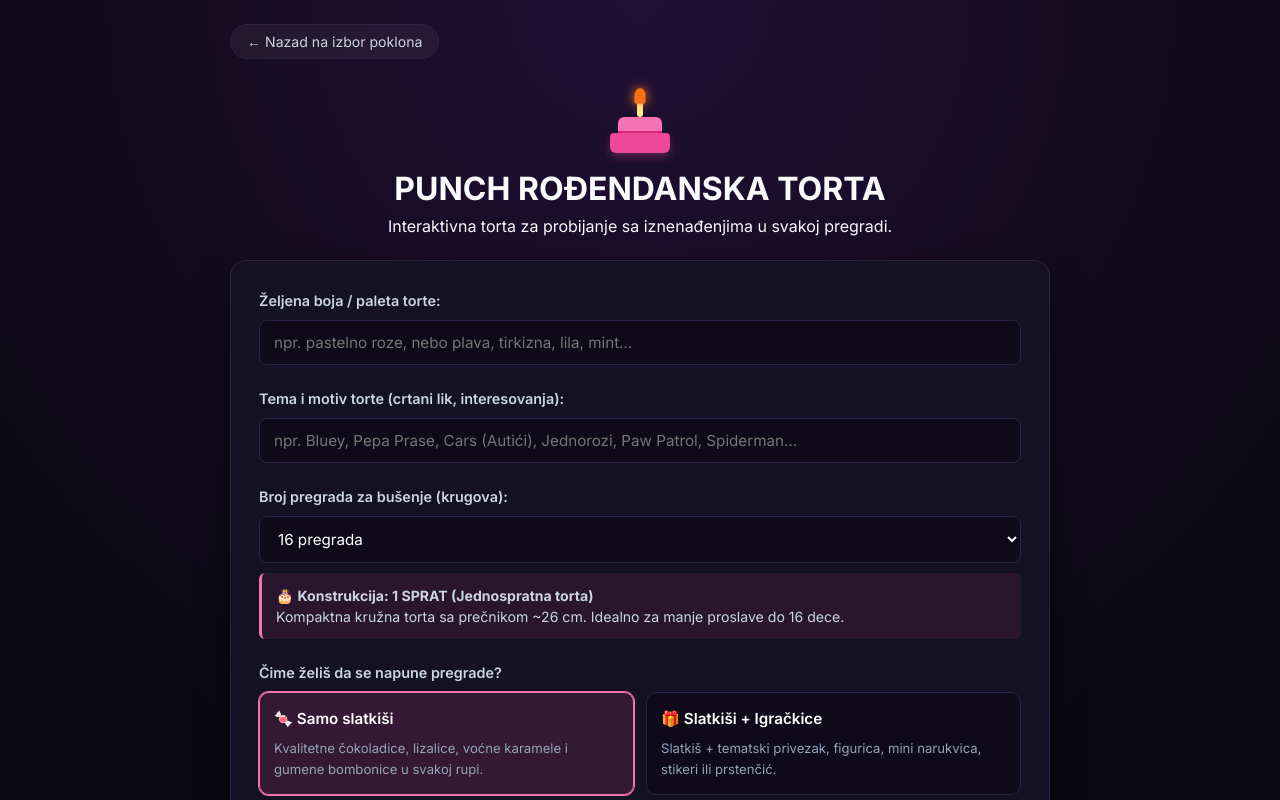
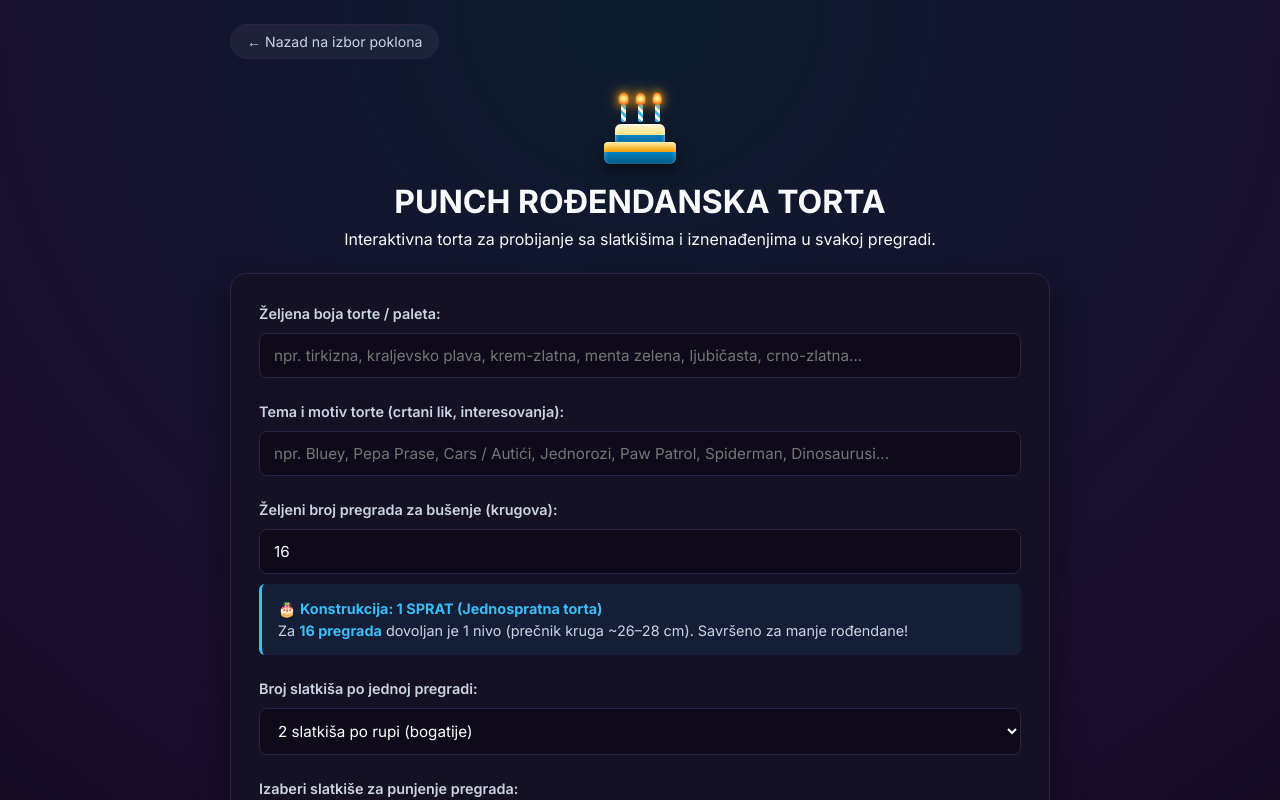
Before and after one commit to milicaglumicic-speedstep/Bum_kutije, a plain HTML site: page index.html in a window 1280 px wide. Both pictures are taken after a click on the element 850 px from the left and 352 px from the top of the page. Shown: the top 800 px of the page. Drawn offline with Linux system fonts and the light colour scheme.

Commit message:
Update index.html

```diff
--- a/index.html
+++ b/index.html
@@ -15,8 +15,13 @@
       --accent: #9333ea;
       --accent-light: #c084fc;
       --accent-hover: #7e22ce;
-      --punch-accent: #ec4899;
-      --punch-light: #f472b6;
+
+      /* Neutralna svečana uniseks paleta za Punch tortu (Zlatno-tirkizna / vanila / amber) */
+      --punch-accent: #0ea5e9;
+      --punch-light: #38bdf8;
+      --gold: #f59e0b;
+      --gold-light: #fde047;
+
       --text: #f8fafc;
       --text-muted: #94a3b8;
       --silver: #cbd5e1;
@@ -36,7 +41,7 @@
       color: var(--text);
       line-height: 1.6;
       padding: 24px 16px 60px;
-      background-image: radial-gradient(circle at top, rgba(147, 51, 234, 0.15) 0%, transparent 60%);
+      background-image: radial-gradient(circle at top, rgba(14, 165, 233, 0.12) 0%, rgba(147, 51, 234, 0.12) 50%, transparent 80%);
       min-height: 100vh;
     }
 
@@ -45,7 +50,7 @@
       margin: 0 auto;
     }
 
-    /* Dugme za povratak na početni izbor */
+    /* Dugme za povratak */
     .back-nav {
       margin-bottom: 20px;
       display: inline-flex;
@@ -74,7 +79,7 @@
     }
 
     .main-title {
-      font-size: 2.6rem;
+      font-size: 2.5rem;
       font-weight: 800;
       color: #ffffff;
       margin-bottom: 12px;
@@ -83,7 +88,7 @@
 
     .main-subtitle {
       color: var(--text-muted);
-      font-size: 1.1rem;
+      font-size: 1.05rem;
       max-width: 580px;
       margin: 0 auto 35px;
     }
@@ -173,7 +178,7 @@
     }
 
     .hub-card.punch .hub-btn {
-      background: rgba(236, 72, 153, 0.25);
+      background: rgba(14, 165, 233, 0.25);
       border: 1px solid var(--punch-light);
     }
     .hub-card.punch:hover .hub-btn {
@@ -249,59 +254,77 @@
       100% { transform: rotateX(-20deg) rotateY(360deg); }
     }
 
-    /* Animacija torte za Punch */
-    .cake-anim {
-      width: 64px;
-      height: 64px;
+    /* NEUTRALNA ANIMIRANA TORTA SA SVEĆICAMA */
+    .cake-animated-box {
+      width: 80px;
+      height: 75px;
+      position: relative;
       display: flex;
       flex-direction: column;
       align-items: center;
       justify-content: flex-end;
+    }
+
+    /* 3 animirane svećice sa treperavim plamenom */
+    .candles-row {
+      display: flex;
+      gap: 12px;
+      margin-bottom: 2px;
+      z-index: 2;
+    }
+
+    .cake-candle {
+      width: 5px;
+      height: 18px;
+      background: repeating-linear-gradient(45deg, #38bdf8, #38bdf8 3px, #ffffff 3px, #ffffff 6px);
+      border-radius: 2px;
       position: relative;
     }
 
-    .candle {
-      width: 6px;
-      height: 16px;
-      background: #fef08a;
-      border-radius: 3px;
-      position: relative;
-    }
-
-    .flame {
-      width: 10px;
-      height: 14px;
-      background: #f97316;
+    .cake-flame {
+      width: 9px;
+      height: 13px;
+      background: radial-gradient(circle, #fef08a 20%, #f97316 70%, transparent 100%);
       border-radius: 50% 50% 20% 20%;
       position: absolute;
       top: -12px;
       left: -2px;
-      box-shadow: 0 0 10px #f97316;
-      animation: flicker 0.8s infinite alternate;
+      box-shadow: 0 0 8px #f59e0b, 0 0 14px rgba(245, 158, 11, 0.6);
+      animation: flameWiggle 0.6s infinite alternate ease-in-out;
+      transform-origin: bottom center;
     }
 
-    @keyframes flicker {
-      0% { transform: scale(1) rotate(-2deg); }
-      100% { transform: scale(1.15) rotate(3deg); }
+    .cake-candle:nth-child(2) .cake-flame {
+      animation-delay: 0.2s;
+    }
+    .cake-candle:nth-child(3) .cake-flame {
+      animation-delay: 0.4s;
     }
 
-    .cake-tier-top {
-      width: 44px;
-      height: 16px;
-      background: #f472b6;
-      border-radius: 6px 6px 0 0;
-      border-bottom: 2px solid #db2777;
+    @keyframes flameWiggle {
+      0% { transform: scale(1) rotate(-3deg); }
+      50% { transform: scale(1.15, 0.95) rotate(2deg); }
+      100% { transform: scale(0.95, 1.1) rotate(-2deg); }
     }
 
-    .cake-tier-bottom {
-      width: 60px;
-      height: 20px;
-      background: #ec4899;
-      border-radius: 4px 4px 6px 6px;
-      box-shadow: 0 4px 10px rgba(236, 72, 153, 0.3);
+    .cake-tier-top-neutral {
+      width: 50px;
+      height: 18px;
+      background: linear-gradient(180deg, #fef3c7 0%, #fde68a 60%, #0284c7 60%, #0369a1 100%);
+      border-radius: 6px 6px 0 0;
+      box-shadow: inset 0 2px 4px rgba(255,255,255,0.6);
+      position: relative;
     }
 
-    /* ZAJEDNIČKI STILOVI ZA FORME */
+    .cake-tier-bottom-neutral {
+      width: 72px;
+      height: 22px;
+      background: linear-gradient(180deg, #fde68a 0%, #f59e0b 45%, #0284c7 45%, #075985 100%);
+      border-radius: 4px 4px 6px 6px;
+      box-shadow: 0 6px 14px rgba(0, 0, 0, 0.5), inset 0 2px 4px rgba(255,255,255,0.4);
+    }
+
+    /* ZAJEDNIČKI STILOVI FORMI */
     .view-section {
       display: none;
     }
@@ -363,7 +386,7 @@
       color: var(--silver);
     }
 
-    select, input[type="text"], textarea {
+    select, input[type="text"], input[type="number"], textarea {
       width: 100%;
       padding: 12px 14px;
       border-radius: 8px;
@@ -375,11 +398,14 @@
       transition: border-color 0.2s ease;
     }
 
-    select:focus, input[type="text"]:focus, textarea:focus {
+    select:focus, input[type="text"]:focus, input[type="number"]:focus, textarea:focus {
       border-color: var(--accent-light);
     }
 
-    .punch-theme select:focus, .punch-theme input[type="text"]:focus, .punch-theme textarea:focus {
+    .punch-theme select:focus,
+    .punch-theme input[type="text"]:focus,
+    .punch-theme input[type="number"]:focus,
+    .punch-theme textarea:focus {
       border-color: var(--punch-light);
     }
 
@@ -396,13 +422,17 @@
 
     .punch-info-box {
       margin-top: 10px;
-      padding: 12px 14px;
-      background: rgba(236, 72, 153, 0.09);
+      padding: 14px 16px;
+      background: rgba(14, 165, 233, 0.09);
       border-left: 3px solid var(--punch-light);
       border-radius: 6px;
-      font-size: 0.88rem;
+      font-size: 0.9rem;
       color: var(--silver);
       line-height: 1.5;
+    }
+
+    .punch-info-box strong {
+      color: #38bdf8;
     }
 
     .style-grid {
@@ -505,7 +535,7 @@
 
     .radio-card.selected {
       border-color: var(--punch-light);
-      background: rgba(236, 72, 153, 0.14);
+      background: rgba(14, 165, 233, 0.14);
       box-shadow: 0 0 0 1px var(--punch-light);
     }
 
@@ -530,7 +560,7 @@
     }
 
     .punch-theme .price-box {
-      background: rgba(236, 72, 153, 0.08);
+      background: rgba(14, 165, 233, 0.08);
       border-color: var(--punch-light);
     }
 
@@ -615,12 +645,16 @@
         <div class="hub-btn">Sklopi BUM kutiju →</div>
       </div>
 
-      <!-- Bira PUNCH tortu -->
+      <!-- Bira PUNCH tortu sa animiranim svećicama -->
       <div class="hub-card punch" onclick="showSection('punchView')">
-        <div class="cake-anim">
-          <div class="candle"><div class="flame"></div></div>
-          <div class="cake-tier-top"></div>
-          <div class="cake-tier-bottom"></div>
+        <div class="cake-animated-box">
+          <div class="candles-row">
+            <div class="cake-candle"><div class="cake-flame"></div></div>
+            <div class="cake-candle"><div class="cake-flame"></div></div>
+            <div class="cake-candle"><div class="cake-flame"></div></div>
+          </div>
+          <div class="cake-tier-top-neutral"></div>
+          <div class="cake-tier-bottom-neutral"></div>
         </div>
         <h2>PUNCH TORTA</h2>
         <p>Hit rođendanska torta sa pregradama za bušenje punjenim slatkišima i igračkicama.</p>
@@ -774,13 +808,17 @@
     <button class="back-nav" onclick="showSection('homeScreen')">← Nazad na izbor poklona</button>
 
     <header class="section-header">
-      <div class="cake-anim" style="margin: 0 auto 10px;">
-        <div class="candle"><div class="flame"></div></div>
-        <div class="cake-tier-top"></div>
-        <div class="cake-tier-bottom"></div>
+      <div class="cake-animated-box" style="margin: 0 auto 12px;">
+        <div class="candles-row">
+          <div class="cake-candle"><div class="cake-flame"></div></div>
+          <div class="cake-candle"><div class="cake-flame"></div></div>
+          <div class="cake-candle"><div class="cake-flame"></div></div>
+        </div>
+        <div class="cake-tier-top-neutral"></div>
+        <div class="cake-tier-bottom-neutral"></div>
       </div>
       <h1 style="font-size:2rem; font-weight:700;">PUNCH ROĐENDANSKA TORTA</h1>
-      <p class="subtitle">Interaktivna torta za probijanje sa iznenađenjima u svakoj pregradi.</p>
+      <p class="subtitle">Interaktivna torta za probijanje sa slatkišima i iznenađenjima u svakoj pregradi.</p>
     </header>
 
     <div class="box-card">
@@ -789,49 +827,64 @@
 
         <!-- Boja torte -->
         <div class="form-group">
-          <label for="punchColor">Željena boja / paleta torte:</label>
-          <input type="text" id="punchColor" name="boja_torte" placeholder="npr. pastelno roze, nebo plava, tirkizna, lila, mint...">
+          <label for="punchColor">Željena boja torte / paleta:</label>
+          <input type="text" id="punchColor" name="boja_torte" placeholder="npr. tirkizna, kraljevsko plava, krem-zlatna, menta zelena, ljubičasta, crno-zlatna...">
         </div>
 
         <!-- Motiv / Tema -->
         <div class="form-group">
           <label for="punchThemeInput">Tema i motiv torte (crtani lik, interesovanja):</label>
-          <input type="text" id="punchThemeInput" name="tema" placeholder="npr. Bluey, Pepa Prase, Cars (Autići), Jednorozi, Paw Patrol, Spiderman...">
+          <input type="text" id="punchThemeInput" name="tema" placeholder="npr. Bluey, Pepa Prase, Cars / Autići, Jednorozi, Paw Patrol, Spiderman, Dinosaurusi...">
         </div>
 
-        <!-- Broj pregrada sa spratnošću -->
+        <!-- Slobodan unos broja pregrada -->
         <div class="form-group">
-          <label for="punchHoles">Broj pregrada za bušenje (krugova):</label>
-          <select id="punchHoles" name="broj_pregrada" onchange="handlePunchHolesChange()">
-            <option value="12">12 pregrada</option>
-            <option value="16" selected>16 pregrada</option>
-            <option value="20">20 pregrada</option>
-            <option value="24">24 pregrade</option>
-            <option value="30">30 pregrada</option>
-          </select>
-          <!-- Automatski prikaz spratnosti -->
+          <label for="punchHolesInput">Željeni broj pregrada za bušenje (krugova):</label>
+          <input type="number" id="punchHolesInput" name="broj_pregrada" min="6" max="50" value="16" oninput="handlePunchHolesInput()">
+          <!-- Automatski proračun spratnosti -->
           <div id="tierInfoBox" class="punch-info-box"></div>
         </div>
 
-        <!-- Tip punjenja pregrada -->
+        <!-- Broj slatkiša po pregradi -->
         <div class="form-group">
-          <label>Čime želiš da se napune pregrade?</label>
+          <label for="sweetsPerHoleSelect">Broj slatkiša po jednoj pregradi:</label>
+          <select id="sweetsPerHoleSelect" name="slatkisa_po_rupi" onchange="calculatePunchPrice()">
+            <option value="1">1 slatkiš po rupi (standardno)</option>
+            <option value="2" selected>2 slatkiša po rupi (bogatije)</option>
+            <option value="3">3 slatkiša po rupi (maksimalno puno)</option>
+          </select>
+        </div>
+
+        <!-- Izbor vrsta slatkiša -->
+        <div class="form-group">
+          <label>Izaberi slatkiše za punjenje pregrada:</label>
+          <div class="checkbox-group">
+            <label class="checkbox-item"><input type="checkbox" name="punch_slatkis" value="Kinder čokoladice" checked> Kinder čokoladice</label>
+            <label class="checkbox-item"><input type="checkbox" name="punch_slatkis" value="KitKat Mini / Milka" checked> KitKat mini / Milka</label>
+            <label class="checkbox-item"><input type="checkbox" name="punch_slatkis" value="Chupa Chups lizalice" checked> Chupa Chups lizalice</label>
+            <label class="checkbox-item"><input type="checkbox" name="punch_slatkis" value="Haribo gumene bombone" checked> Haribo gumene bombone</label>
+          </div>
+        </div>
+
+        <!-- Tip punjenja pregrada (samo slatkiši ili sa igračkicama) -->
+        <div class="form-group">
+          <label>Dodaci u pregradama:</label>
           <div class="radio-card-group">
             <div class="radio-card selected" id="fillOptSlatkisi" onclick="selectPunchFill('slatkisi')">
               <div class="radio-card-title">🍬 Samo slatkiši</div>
-              <div class="radio-card-desc">Kvalitetne čokoladice, lizalice, voćne karamele i gumene bombonice u svakoj rupi.</div>
+              <div class="radio-card-desc">Samo izabrani slatkiši u svakoj pregradi prema odabranom broju komada.</div>
             </div>
             <div class="radio-card" id="fillOptMix" onclick="selectPunchFill('mix')">
               <div class="radio-card-title">🎁 Slatkiši + Igračkice</div>
-              <div class="radio-card-desc">Slatkiš + tematski privezak, figurica, mini narukvica, stikeri ili prstenčić.</div>
+              <div class="radio-card-desc">Uz slatkiše ide i tematski privezak, mini figurica, narukvica, stikeri ili prstenčić u svakoj rupi (+70 RSD/rupi).</div>
             </div>
           </div>
         </div>
 
-        <!-- Posebne napomene (ime slavljenika, godine) -->
+        <!-- Posebne napomene -->
         <div class="form-group">
           <label for="punchNotes">Ime slavljenika, broj godina i posebne želje:</label>
-          <textarea id="punchNotes" name="dodatne_zelje" rows="3" placeholder="npr. Mila, puni 5 godina. Dodati zlatne zvezdice i broj 5 na vrh torte..."></textarea>
+          <textarea id="punchNotes" name="dodatne_zelje" rows="3" placeholder="npr. Luka, puni 6 godina. Dodati zlatne zvezdice i broj 6 na vrh torte..."></textarea>
         </div>
 
         <!-- Cena za Punch tortu -->
@@ -1029,26 +1082,27 @@
 
   // ===================== LOGIKA ZA PUNCH TORTU =====================
   let currentPunchFill = 'slatkisi';
+  let calculatedTiers = 1;
 
-  // Matrica cena za Punch tortu: [baza po rupama] + [doplata za igračkice]
-  const punchBasePrices = {
-    "12": 3200,
-    "16": 3800,
-    "20": 4600,
-    "24": 5200,
-    "30": 6200
-  };
+  function handlePunchHolesInput() {
+    let holes = parseInt(document.getElementById('punchHolesInput').value, 10);
+    if (isNaN(holes) || holes < 1) holes = 12;
 
-  const toySurchargePerHole = 60; // Doplata po rupi za sitne igračkice/priveske
-
-  function handlePunchHolesChange() {
-    const holes = parseInt(document.getElementById('punchHoles').value, 10);
     const tierBox = document.getElementById('tierInfoBox');
 
+    // Automatsko određivanje broja spratova prema unetom broju pregrada
     if (holes <= 16) {
-      tierBox.innerHTML = `🎂 <strong>Konstrukcija: 1 SPRAT (Jednospratna torta)</strong><br>Kompaktna kružna torta sa prečnikom ~26 cm. Idealno za manje proslave do ${holes} dece.`;
+      calculatedTiers = 1;
+      tierBox.innerHTML = `🎂 <strong>Konstrukcija: 1 SPRAT (Jednospratna torta)</strong><br>` +
+                          `Za <strong>${holes} pregrada</strong> dovoljan je 1 nivo (prečnik kruga ~26–28 cm). Savršeno za manje rođendane!`;
+    } else if (holes <= 32) {
+      calculatedTiers = 2;
+      tierBox.innerHTML = `🎂 <strong>Konstrukcija: 2 SPRATA (Dvospratna raskošna torta)</strong><br>` +
+                          `Za <strong>${holes} pregrada</strong> torta se izrađuje na dva nivoa (baza + gornji sprat) radi lakog bušenja i atraktivnog izgleda.`;
     } else {
-      tierBox.innerHTML = `🎂 <strong>Konstrukcija: 2 SPRATA (Dvospratna raskošna torta)</strong><br>Velika torta na dva nivoa (donji i gornji sprat) sa raspoređenih ${holes} pregrada za bušenje.`;
+      calculatedTiers = 3;
+      tierBox.innerHTML = `🎂 <strong>Konstrukcija: 3 SPRATA (Mega trospratna torta)</strong><br>` +
+                          `Za <strong>${holes} pregrada</strong> torta se izrađuje na tri sprata, poput prave svadbene torte, sa raspoređenim krugovima!`;
     }
 
     calculatePunchPrice();
@@ -1065,14 +1119,28 @@
   }
 
   function calculatePunchPrice() {
-    const holes = document.getElementById('punchHoles').value;
-    let price = punchBasePrices[holes] || 3800;
+    let holes = parseInt(document.getElementById('punchHolesInput').value, 10);
+    if (isNaN(holes) || holes < 6) holes = 6;
 
-    if (currentPunchFill === 'mix') {
-      price += (parseInt(holes, 10) * toySurchargePerHole);
-    }
+    const sweetsPerHole = parseInt(document.getElementById('sweetsPerHoleSelect').value, 10);
 
-    document.getElementById('punchPriceDisplay').innerText = price.toLocaleString('sr-RS') + ' RSD';
+    // Proračun cene:
+    // Baza konstrukcije po spratnosti: 1 sprat = 2.000 RSD, 2 sprata = 2.700 RSD, 3 sprata = 3.500 RSD
+    let baseStructurePrice = (calculatedTiers === 1) ? 2000 : ((calculatedTiers === 2) ? 2700 : 3500);
+
+    // Cena slatkiša po komadu (Kinder, KitKat, Chupa Chups, Haribo) sa sigurnosnim baferom = 70 RSD/kom
+    const sweetCostPerUnit = 70;
+    let sweetsTotal = holes * sweetsPerHole * sweetCostPerUnit;
+
+    // Doplata za igračkice/priveske (70 RSD po rupi) ako je izabran miks
+    let toysTotal = (currentPunchFill === 'mix') ? (holes * 70) : 0;
+
+    let totalPrice = baseStructurePrice + sweetsTotal + toysTotal;
+
+    // Zaokruživanje na stotine
+    totalPrice = Math.round(totalPrice / 50) * 50;
+
+    document.getElementById('punchPriceDisplay').innerText = totalPrice.toLocaleString('sr-RS') + ' RSD';
   }
 
   function sendPunchViaWhatsApp() {
@@ -1080,17 +1148,26 @@
 
     const color = document.getElementById('punchColor').value.trim() || 'Po dogovoru';
     const theme = document.getElementById('punchThemeInput').value.trim() || 'Nije specificirano';
-    const holes = document.getElementById('punchHoles').value;
-    const tierText = (parseInt(holes, 10) <= 16) ? '1 sprat' : '2 sprata';
-    const fillText = (currentPunchFill === 'slatkisi') ? 'Samo slatkiši' : 'Slatkiši + igračkice (privesci, narukvice...)';
+    const holes = document.getElementById('punchHolesInput').value;
+    const sweetsPerHole = document.getElementById('sweetsPerHoleSelect').value;
+    const tierText = (calculatedTiers === 1) ? '1 sprat' : ((calculatedTiers === 2) ? '2 sprata' : '3 sprata');
+    const fillType = (currentPunchFill === 'slatkisi') ? 'Samo slatkiši' : 'Slatkiši + igračkice (privesci, narukvice...)';
+
+    let chosenSweets = [];
+    document.querySelectorAll('input[name="punch_slatkis"]:checked').forEach(el => {
+      chosenSweets.push(el.value);
+    });
+
     const notes = document.getElementById('punchNotes').value.trim();
     const price = document.getElementById('punchPriceDisplay').innerText;
 
     let text = `Pozdrav! Šaljem upit za PUNCH ROĐENDANSKU TORTU 🎂🎈\n\n` +
                `*Tema / Motiv:* ${theme}\n` +
                `*Željena boja torte:* ${color}\n` +
-               `*Broj pregrada:* ${holes} rupa (${tierText})\n` +
-               `*Punjenje:* ${fillText}\n` +
+               `*Broj pregrada za bušenje:* ${holes} rupa (${tierText})\n` +
+               `*Slatkiša po rupi:* ${sweetsPerHole} kom.\n` +
+               `*Izabrani slatkiši:* ${chosenSweets.join(', ') || 'Standardni miks'}\n` +
+               `*Tip punjenja:* ${fillType}\n` +
                `*Okvirna cena:* ${price}`;
 
     if (notes !== '') {
@@ -1103,7 +1180,7 @@
   // Inicijalizacija na startu
   updateSizeOptions();
   calculateBumPrice();
-  handlePunchHolesChange();
+  handlePunchHolesInput();
 </script>
 </body>
 </html>
```
